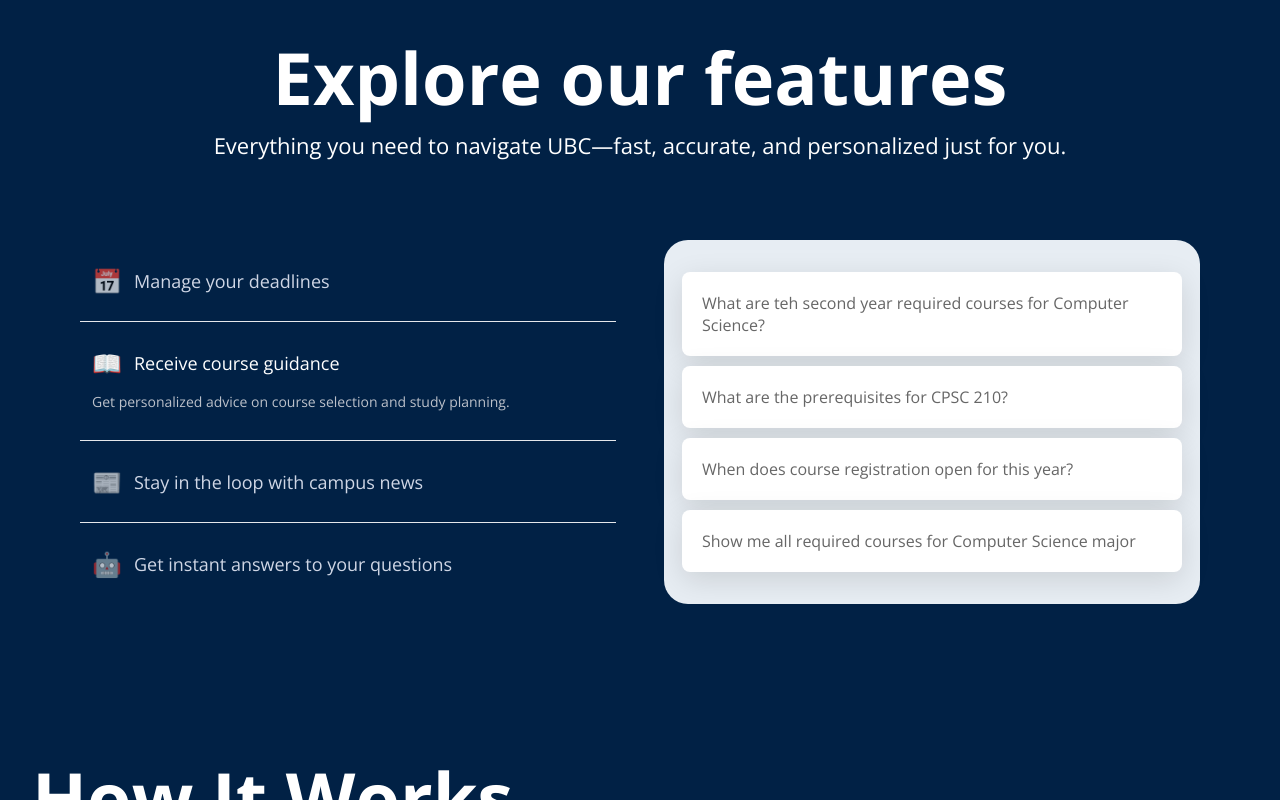
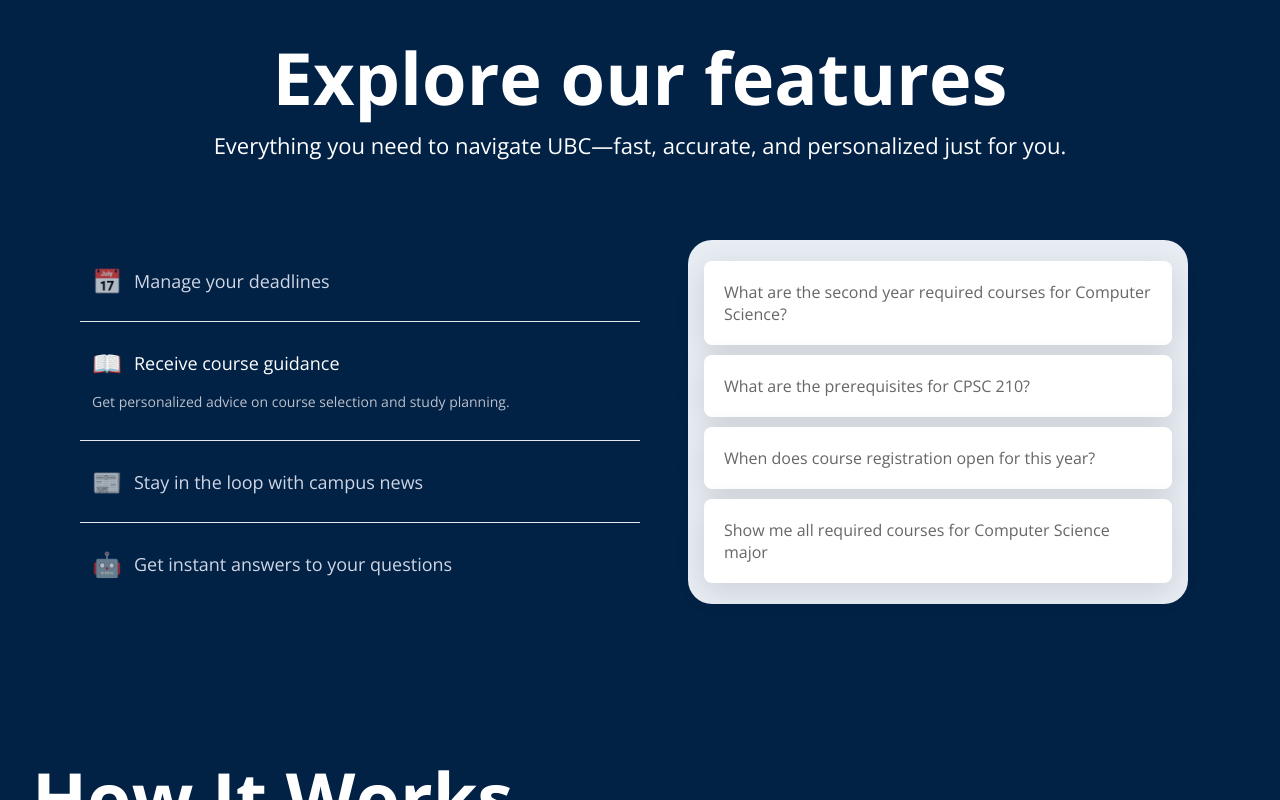
Before and after one commit to briannval/gdsc-project, a React (Vite) app in the folder frontend/: page / in a window 1280 px wide. Both pictures are taken after a click on the element 348 px from the left and 1236 px from the top of the page. Shown: the part 836-1636 px from the top of the page. Built offline with nearby package versions, Linux system fonts and the light colour scheme; no server answers.

Commit message:
Fix minor typos and styling issues

```diff
--- a/frontend/src/components/FeaturesMenu.css
+++ b/frontend/src/components/FeaturesMenu.css
@@ -129,10 +129,7 @@
   padding: 48px 24px;
 }
 
-
-
 .preview {
-  width: 50%;
   background: var(--pale-blue);
   border-radius: 24px;
   display: flex;
@@ -156,6 +153,7 @@
   box-shadow: 0 8px 30px rgba(0, 0, 0, 0.12);
   text-align: left;
   color: #666;
+  margin: auto 1rem;
 }
 
 @media (min-width: 768px) {
--- a/frontend/src/components/FeaturesMenu.tsx
+++ b/frontend/src/components/FeaturesMenu.tsx
@@ -76,14 +76,15 @@ export default function FeaturesMenu() {
                 What is the due date for tuition payments?
               </div>
               <div className="question">
-                How long do I have to withdraw from a course without it affecting my GPA?
+                How long do I have to withdraw from a course without it
+                affecting my GPA?
               </div>
             </>
           )}
           {selectedItem === "course-guidance" && (
             <>
               <div className="question">
-                What are teh second year required courses for Computer Science?
+                What are the second year required courses for Computer Science?
               </div>
               <div className="question">
                 What are the prerequisites for CPSC 210?
@@ -98,9 +99,7 @@ export default function FeaturesMenu() {
           )}
           {selectedItem === "news" && (
             <>
-              <div className="question">
-                Is tomorrow a snow day?
-              </div>
+              <div className="question">Is tomorrow a snow day?</div>
               <div className="question">
                 What are the upcoming career fairs on campus?
               </div>
@@ -115,11 +114,10 @@ export default function FeaturesMenu() {
           {selectedItem === "ai-chat" && (
             <>
               <div className="question">
-                See frequently asked questions by other students to save even more time
+                See frequently asked questions by other students to save even
+                more time
               </div>
-              <div className="question">
-                Where do I declare my major?
-              </div>
+              <div className="question">Where do I declare my major?</div>
               <div className="question">
                 Where to check my transfer credits?
               </div>
```
Also changed, not shown: frontend/src/assets/feature_1.png (added).
